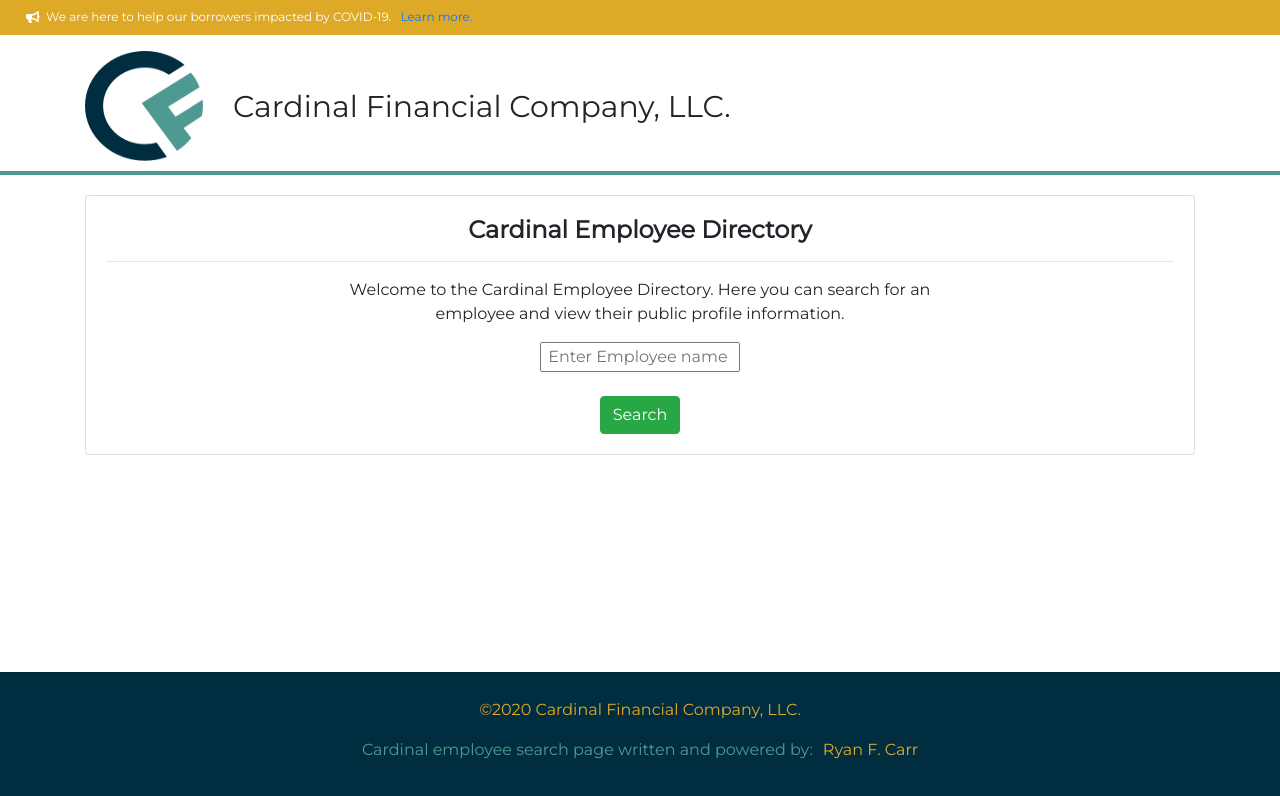
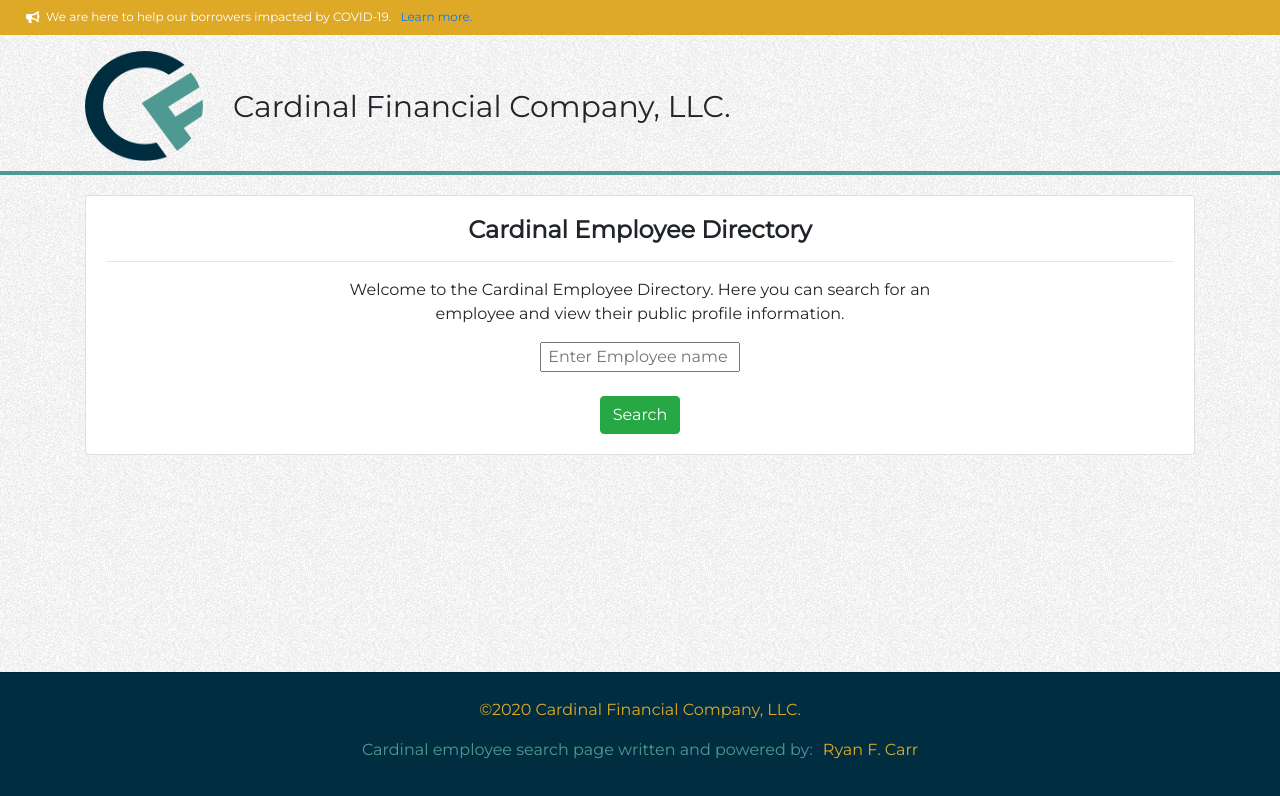
Before and after one commit to RyanFCarr/Cardinal-Employee-Directory, a website: page index.html in a window 1280 px wide. Drawn offline with nearby package versions, Linux system fonts and the light colour scheme.

Commit message:
Changed image to relative link in CSS file...again

```diff
--- a/public/assets/css/style.css
+++ b/public/assets/css/style.css
@@ -10,7 +10,7 @@
 
     body{
         margin:0 auto;
-        background-image: url("./public/assets/images/noise-bg.png");
+        background-image: url("../images/noise-bg.png");
         font-family: "Montserrat", sans-serif;
     }
 
```
